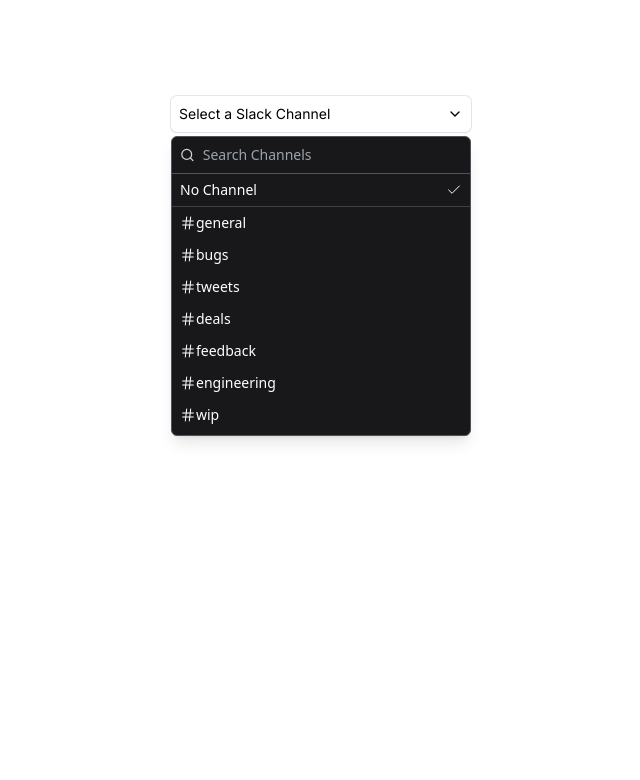
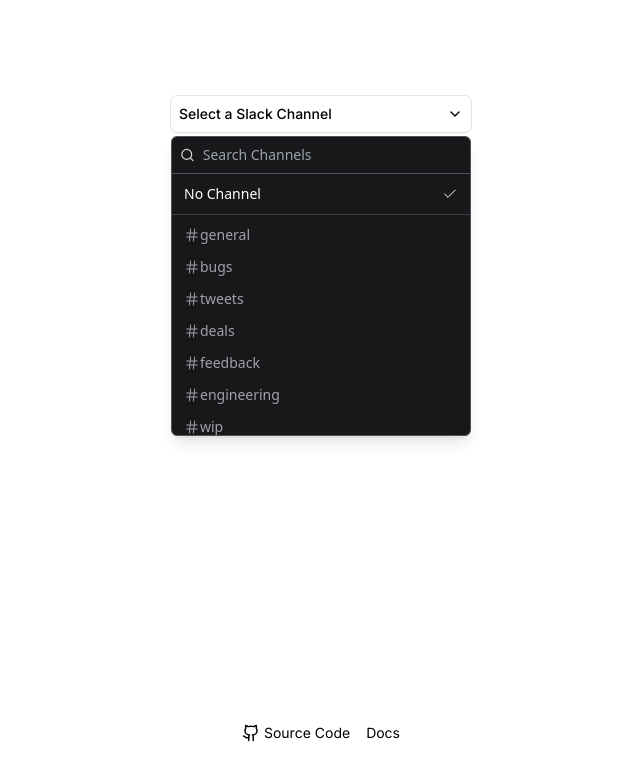
Before and after one commit to mattbf/slack-channel-selector, a Next.js app: page / in a window 1280 px wide. Both pictures are taken after a click on the button "Select a Slack Channel". Shown: the top 780 px of the page, without its empty margins (319-959 px from the left). Built offline with nearby package versions, Linux system fonts and the light colour scheme.

Commit message:
Added a docs link and github link

```diff
--- a/components/MultiSelect.tsx
+++ b/components/MultiSelect.tsx
@@ -33,9 +33,7 @@
     } else {
       onChange([...selectedOptions, option])
     }
-  }
-  const handleClearSelect = (event: any) => {
-    onChange([])
+    inputRef?.current?.focus()
   }
 
   const handleChangeInput = (event: ChangeEvent<HTMLInputElement>) => {
@@ -54,10 +52,20 @@
     }
   }
 
+  //bolds any matching text in a slack channel name
+  const boldMatchCharacters = (sentence: string, characters = '') => {
+    if (!!characters) {
+      const regEx = new RegExp(characters, 'gi')
+      return sentence.replace(regEx, '<b>$&</b>')
+    } else {
+      return sentence
+    }
+  }
+
   return (
     <DropdownMenu.Root onOpenChange={handleMenuOpenChange}>
       <DropdownMenu.Trigger asChild>
-        <button className='text-sm w-full flex items-center justify-between rounded-md shadow-sm ring-1 ring-zinc-900/10 py-2 px-2 hover:ring-zinc-300 focus:ring-zinc-300 outline-none select-none'>
+        <button className='text-sm w-full flex font-medium items-center justify-between rounded-md shadow-sm ring-1 ring-zinc-900/10 py-2 px-2 hover:ring-zinc-300 focus:ring-zinc-300 outline-none select-none'>
           {selectedOptions && selectedOptions.length > 1 ? (
             <div className='flex flex-row justify-between items-center w-full'>
               <div className='flex items-center'>{selectedOptions.length} Channels</div>
@@ -96,9 +104,10 @@
             />
           </div>
           <div className='overflow-y-auto'>
+            <div className='p-1'>
               <DropdownMenu.Item
                 textValue=''
-              onSelect={(e) => handleClearSelect(e)}
+                onSelect={() => onChange([])}
                 className='hover:bg-zinc-700 focus:bg-zinc-700 py-1.5 px-2 outline-none text-white rounded-md'
               >
                 <button className='flex items-center justify-between w-full text-white text-sm'>
@@ -106,7 +115,9 @@
                   {selectedOptions && selectedOptions.length < 1 && <Check strokeWidth={1.5} size={16} />}
                 </button>
               </DropdownMenu.Item>
+            </div>
             <div className='w-full h-px bg-zinc-700' />
+            <div className='p-1'>
               {filteredOptions.map((option) => {
                 const isSelected =
                   selectedOptions.find((selected) => option.id === selected.id) !== undefined ? true : false
@@ -115,12 +126,12 @@
                     textValue=''
                     key={option.id}
                     onSelect={(e) => handleChangeSelect(e, option, isSelected)}
-                  className='hover:bg-zinc-700 focus:bg-zinc-800 py-1.5 px-2 outline-none text-white rounded-md'
+                    className='hover:bg-zinc-700 focus:bg-zinc-800 py-1.5 px-2 outline-none text-zinc-400 rounded-md'
                   >
-                  <button className='flex items-center justify-between w-full text-white text-sm'>
+                    <button className='flex items-center justify-between w-full text-zinc-400 text-sm'>
                       <div className='flex items-center'>
                         <Hash strokeWidth={1.5} size={16} />
-                      {option.name}
+                        <p>{boldMatchCharacters(option.name, inputRef?.current?.value)}</p>
                       </div>
                       {isSelected && <Check strokeWidth={1.5} size={16} />}
                     </button>
@@ -128,6 +139,7 @@
                 )
               })}
             </div>
+          </div>
         </DropdownMenu.Content>
       </DropdownMenu.Portal>
     </DropdownMenu.Root>
--- /dev/null
+++ b/pages/docs.tsx
@@ -0,0 +1,18 @@
+import { MoveLeft } from 'lucide-react'
+import { Inter } from 'next/font/google'
+import Link from 'next/link'
+
+const inter = Inter({ subsets: ['latin'] })
+
+export default function Docs() {
+  return (
+    <main className={`flex min-h-screen flex-col items-center p-24 ${inter.className}`}>
+      <Link href='/' className='flex items-center hover:border-zinc-200 border-transparent border-b text-sm'>
+        <MoveLeft size={18} className='mr-1' />
+        Back to Component
+      </Link>
+      <div className='w-lg p-12'></div>
+      This is my reasoning
+    </main>
+  )
+}
--- a/pages/index.tsx
+++ b/pages/index.tsx
@@ -1,7 +1,8 @@
 import { Inter } from 'next/font/google'
-import { Select } from '@/components/Select'
 import { useState, useEffect } from 'react'
 import MultiSelect from '@/components/MultiSelect'
+import { GithubIcon } from 'lucide-react'
+import Link from 'next/link'
 
 const inter = Inter({ subsets: ['latin'] })
 
@@ -17,9 +18,10 @@
   const [filteredOptions, setFilteredOptions] = useState<SelectOption[]>([])
   const [selectedOptions, setSelectedOptions] = useState<SelectOption[]>([])
 
+  //We load all of the channels on page mount so that the select has the options beforehand
   useEffect(() => {
     const getSlackChannels = async () => {
-      let query = '' //'proj'
+      let query = ''
       const response = await fetch(`${URL}/?q=${query}`)
       const json = await response.json()
       console.log({ json })
@@ -43,7 +45,7 @@
   }
 
   return (
-    <main className={`flex min-h-screen flex-col items-center justify-between p-24 ${inter.className}`}>
+    <main className={`flex min-h-screen flex-col items-center p-24 ${inter.className}`}>
       <div className='w-[300px]'>
         <MultiSelect
           options={filteredOptions}
@@ -54,6 +56,19 @@
           resetSuggestions={resetSuggestions}
         />
       </div>
+      <div className='flex flex-row items-center gap-x-4 w-lg p-12 fixed bottom-2'>
+        <a
+          href='https://github.com/mattbf/slack-channel-selector'
+          target='_blank'
+          className='flex items-center hover:border-zinc-200 border-transparent border-b text-sm'
+        >
+          <GithubIcon size={18} className='mr-1' />
+          Source Code
+        </a>
+        <Link href='/docs' className='flex items-center hover:border-zinc-200 border-transparent border-b text-sm'>
+          Docs
+        </Link>
+      </div>
     </main>
   )
 }
```
Lines whose indentation alone changed are shown as unchanged.
